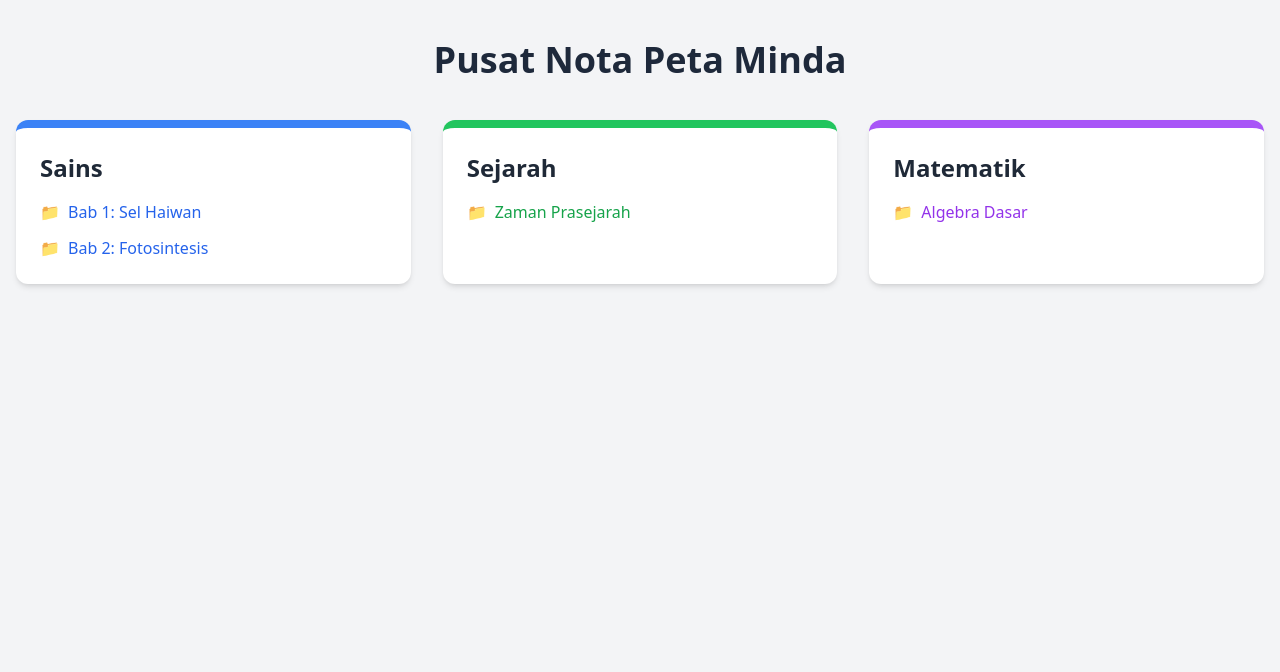
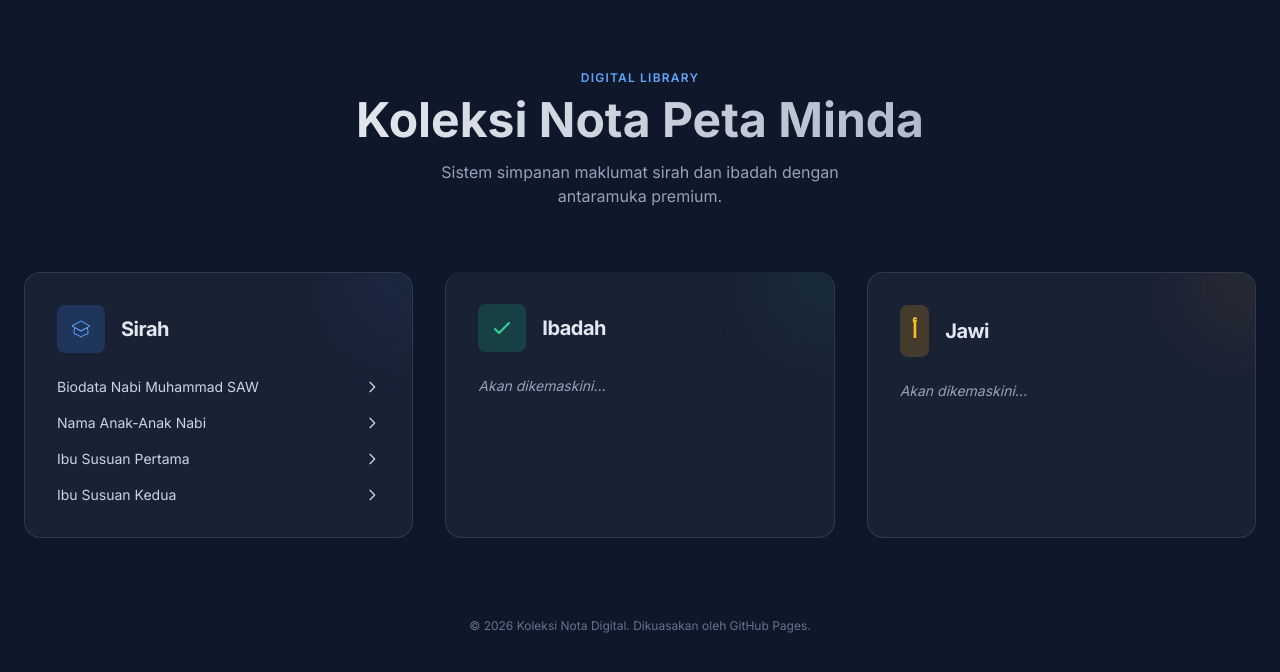
Before and after one commit to quranic-huffaz/koleksi-nota, a plain HTML site: page index.html in a window 1280 px wide. Drawn offline with nearby package versions, Linux system fonts and the light colour scheme.

Commit message:
Update index.html

```diff
--- a/index.html
+++ b/index.html
@@ -3,51 +3,118 @@
 <head>
     <meta charset="UTF-8">
     <meta name="viewport" content="width=device-width, initial-scale=1.0">
-    <title>My Note Mind Map</title>
+    <title>Nota Pendidikan Islam | Premium Dashboard</title>
     <script src="https://cdn.tailwindcss.com"></script>
+    <link href="https://fonts.googleapis.com/css2?family=Inter:wght@300;400;600;700&display=swap" rel="stylesheet">
+    <style>
+        body { font-family: 'Inter', sans-serif; background-color: #0f172a; }
+        .glass-card {
+            background: rgba(30, 41, 59, 0.7);
+            backdrop-filter: blur(12px);
+            border: 1px solid rgba(255, 255, 255, 0.1);
+            transition: all 0.3s ease;
+        }
+        .glass-card:hover {
+            transform: translateY(-5px);
+            border-color: rgba(255, 255, 255, 0.3);
+            box-shadow: 0 10px 30px -10px rgba(0,0,0,0.5);
+        }
+    </style>
 </head>
-<body class="bg-gray-100 font-sans">
+<body class="text-slate-200">
 
-    <div class="container mx-auto px-4 py-10">
-        <h1 class="text-4xl font-extrabold text-center mb-10 text-slate-800">Pusat Nota Peta Minda</h1>
+    <div class="container mx-auto px-6 py-16">
+        <!-- Header Section -->
+        <header class="mb-16 text-center">
+            <span class="text-blue-400 font-semibold tracking-widest uppercase text-xs">Digital Library</span>
+            <h1 class="text-5xl font-bold mt-2 bg-gradient-to-r from-white to-slate-400 bg-clip-text text-transparent">
+                Koleksi Nota Peta Minda
+            </h1>
+            <p class="text-slate-400 mt-4 max-w-md mx-auto">Sistem simpanan maklumat sirah dan ibadah dengan antaramuka premium.</p>
+        </header>
 
-        <!-- Dashboard Grid: 3 Kad Tajuk -->
+        <!-- Dashboard Grid -->
         <div class="grid grid-cols-1 md:grid-cols-3 gap-8">
 
-            <!-- Kad 1 -->
-            <div class="bg-white rounded-xl shadow-md overflow-hidden border-t-8 border-blue-500 p-6">
-                <h2 class="text-2xl font-bold text-gray-800 mb-4">Sains</h2>
-                <ul class="space-y-3">
-                    <li><a href="nota/sains-bab1.html" class="text-blue-600 hover:text-blue-800 flex items-center">
-                        <span class="mr-2">📁</span> Bab 1: Sel Haiwan
-                    </a></li>
-                    <li><a href="#" class="text-blue-600 hover:text-blue-800 flex items-center">
-                        <span class="mr-2">📁</span> Bab 2: Fotosintesis
-                    </a></li>
+            <!-- Kad 1: Sirah (Premium Blue) -->
+            <div class="glass-card rounded-2xl p-8 relative overflow-hidden group">
+                <div class="absolute top-0 right-0 w-24 h-24 bg-blue-500/10 rounded-full -mr-10 -mt-10 blur-2xl group-hover:bg-blue-500/20 transition-all"></div>
+
+                <div class="flex items-center mb-6">
+                    <div class="p-3 bg-blue-500/20 rounded-lg mr-4">
+                        <svg xmlns="http://www.w3.org/2000/svg" class="h-6 w-6 text-blue-400" fill="none" viewBox="24 24" stroke="currentColor">
+                            <path stroke-linecap="round" stroke-linejoin="round" stroke-width="2" d="id-card" />
+                            <path d="M12 14l9-5-9-5-9 5 9 5z" />
+                            <path d="M12 14l6.16-3.422a12.083 12.083 0 01.665 6.479A11.952 11.952 0 0012 20.055a11.952 11.952 0 00-6.824-2.998 12.078 12.078 0 01.665-6.479L12 14z" />
+                        </svg>
+                    </div>
+                    <h2 class="text-xl font-bold tracking-tight">Sirah</h2>
+                </div>
+
+                <ul class="space-y-4">
+                    <li>
+                        <a href="nota/biodata-nabi.html" class="group flex items-center justify-between text-slate-300 hover:text-white transition-colors">
+                            <span class="text-sm font-medium">Biodata Nabi Muhammad SAW</span>
+                            <svg class="w-4 h-4 transform group-hover:translate-x-1 transition-transform" fill="none" stroke="currentColor" viewBox="0 0 24 24"><path stroke-linecap="round" stroke-linejoin="round" stroke-width="2" d="M9 5l7 7-7 7"></path></svg>
+                        </a>
+                    </li>
+                    <li>
+                        <a href="#" class="group flex items-center justify-between text-slate-300 hover:text-white transition-colors">
+                            <span class="text-sm font-medium">Nama Anak-Anak Nabi</span>
+                            <svg class="w-4 h-4 transform group-hover:translate-x-1 transition-transform" fill="none" stroke="currentColor" viewBox="0 0 24 24"><path stroke-linecap="round" stroke-linejoin="round" stroke-width="2" d="M9 5l7 7-7 7"></path></svg>
+                        </a>
+                    </li>
+                    <li>
+                        <a href="#" class="group flex items-center justify-between text-slate-300 hover:text-white transition-colors">
+                            <span class="text-sm font-medium">Ibu Susuan Pertama</span>
+                            <svg class="w-4 h-4 transform group-hover:translate-x-1 transition-transform" fill="none" stroke="currentColor" viewBox="0 0 24 24"><path stroke-linecap="round" stroke-linejoin="round" stroke-width="2" d="M9 5l7 7-7 7"></path></svg>
+                        </a>
+                    </li>
+                    <li>
+                        <a href="#" class="group flex items-center justify-between text-slate-300 hover:text-white transition-colors">
+                            <span class="text-sm font-medium">Ibu Susuan Kedua</span>
+                            <svg class="w-4 h-4 transform group-hover:translate-x-1 transition-transform" fill="none" stroke="currentColor" viewBox="0 0 24 24"><path stroke-linecap="round" stroke-linejoin="round" stroke-width="2" d="M9 5l7 7-7 7"></path></svg>
+                        </a>
+                    </li>
                 </ul>
             </div>
 
-            <!-- Kad 2 -->
-            <div class="bg-white rounded-xl shadow-md overflow-hidden border-t-8 border-green-500 p-6">
-                <h2 class="text-2xl font-bold text-gray-800 mb-4">Sejarah</h2>
-                <ul class="space-y-3">
-                    <li><a href="#" class="text-green-600 hover:text-green-800 flex items-center">
-                        <span class="mr-2">📁</span> Zaman Prasejarah
-                    </a></li>
+            <!-- Kad 2: Ibadah (Premium Emerald) -->
+            <div class="glass-card rounded-2xl p-8 relative overflow-hidden group border-t-0">
+                <div class="absolute top-0 right-0 w-24 h-24 bg-emerald-500/10 rounded-full -mr-10 -mt-10 blur-2xl group-hover:bg-emerald-500/20 transition-all"></div>
+                <div class="flex items-center mb-6">
+                    <div class="p-3 bg-emerald-500/20 rounded-lg mr-4">
+                        <svg xmlns="http://www.w3.org/2000/svg" class="h-6 w-6 text-emerald-400" fill="none" viewBox="0 0 24 24" stroke="currentColor">
+                            <path stroke-linecap="round" stroke-linejoin="round" stroke-width="2" d="M5 13l4 4L19 7" />
+                        </svg>
+                    </div>
+                    <h2 class="text-xl font-bold tracking-tight">Ibadah</h2>
+                </div>
+                <ul class="space-y-4 text-sm text-slate-400">
+                    <li class="flex items-center italic">Akan dikemaskini...</li>
                 </ul>
             </div>
 
-            <!-- Kad 3 -->
-            <div class="bg-white rounded-xl shadow-md overflow-hidden border-t-8 border-purple-500 p-6">
-                <h2 class="text-2xl font-bold text-gray-800 mb-4">Matematik</h2>
-                <ul class="space-y-3">
-                    <li><a href="#" class="text-purple-600 hover:text-purple-800 flex items-center">
-                        <span class="mr-2">📁</span> Algebra Dasar
-                    </a></li>
+            <!-- Kad 3: Jawi (Premium Gold) -->
+            <div class="glass-card rounded-2xl p-8 relative overflow-hidden group">
+                <div class="absolute top-0 right-0 w-24 h-24 bg-amber-500/10 rounded-full -mr-10 -mt-10 blur-2xl group-hover:bg-amber-500/20 transition-all"></div>
+                <div class="flex items-center mb-6">
+                    <div class="p-3 bg-amber-500/20 rounded-lg mr-4">
+                        <span class="text-xl font-bold text-amber-400">أ</span>
+                    </div>
+                    <h2 class="text-xl font-bold tracking-tight">Jawi</h2>
+                </div>
+                <ul class="space-y-4 text-sm text-slate-400">
+                    <li class="flex items-center italic">Akan dikemaskini...</li>
                 </ul>
             </div>
 
         </div>
+
+        <!-- Footer -->
+        <footer class="mt-20 text-center text-slate-500 text-xs">
+            <p>&copy; 2026 Koleksi Nota Digital. Dikuasakan oleh GitHub Pages.</p>
+        </footer>
     </div>
 
 </body>
```
